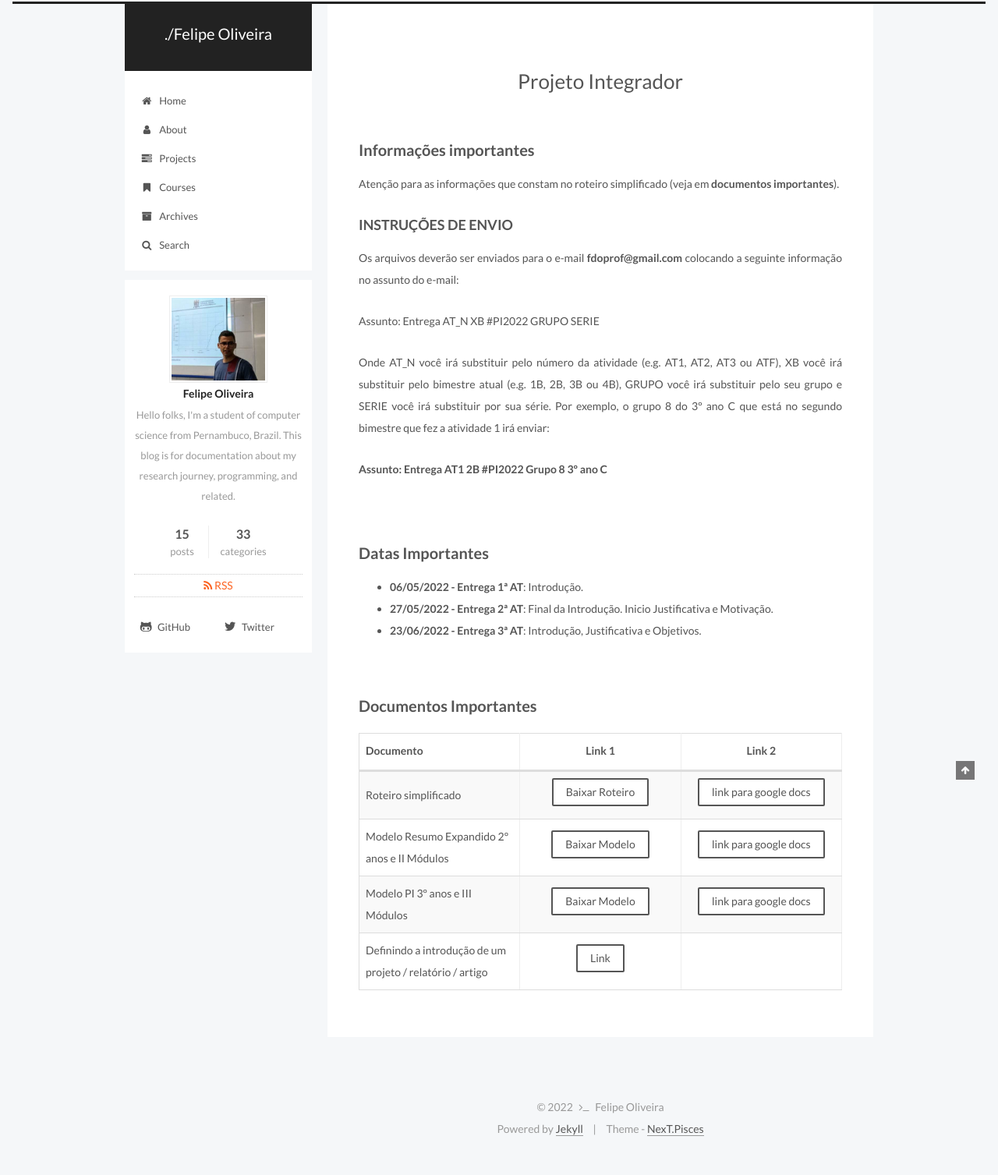
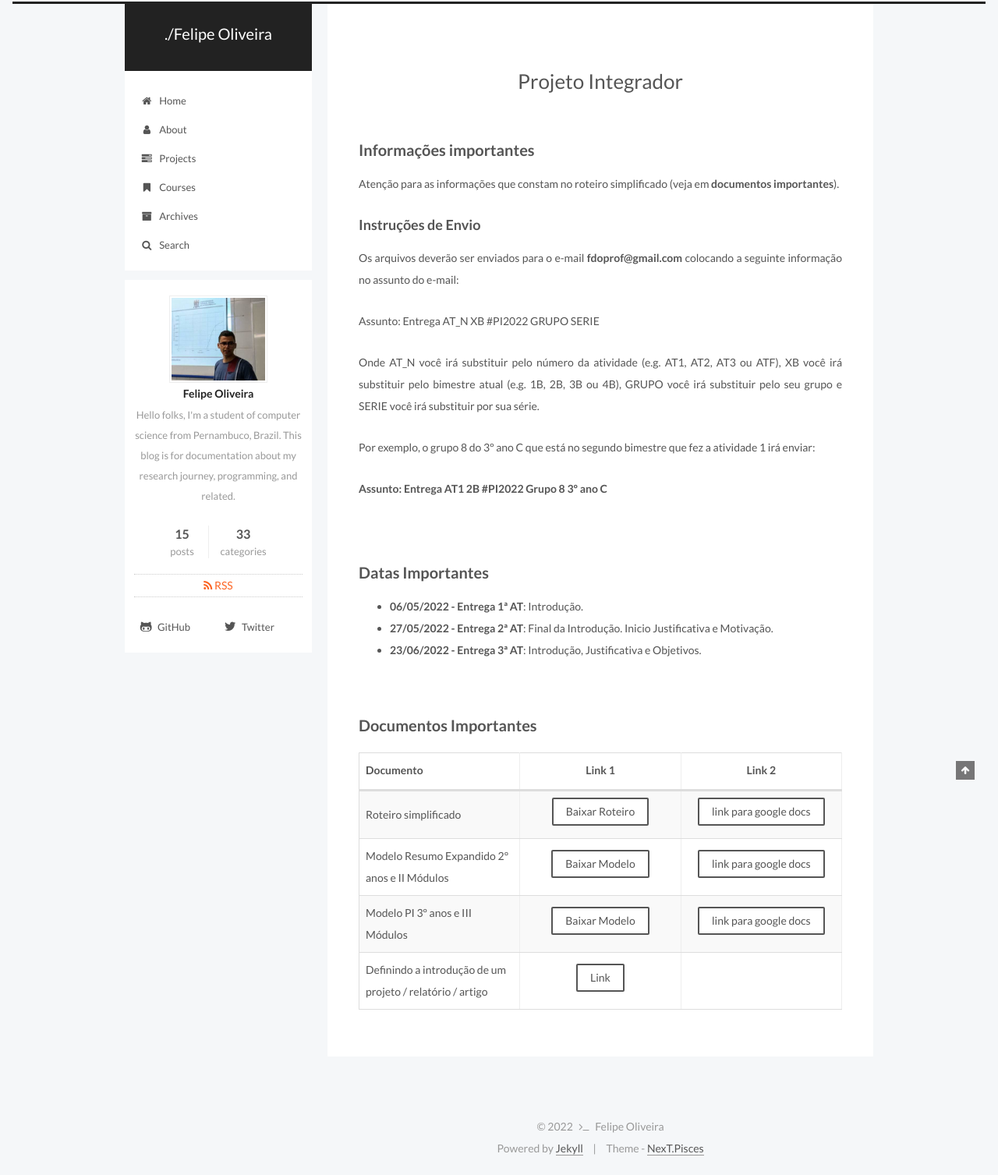
Before and after one commit to fdoliv/fdoliv.github.io, a Jekyll site: the page built from courses/pi/index.md, in a window 1280 px wide. Shown: the whole page at 78% size. Built offline with Jekyll 4.4.1, drawn with Linux system fonts in a browser that asks for light colours; before the commit the page ends 1482 px from its top, so only the background shows below that.

```diff
--- a/courses/pi/index.md
+++ b/courses/pi/index.md
@@ -12,13 +12,15 @@ comments: false
 ## Informações importantes
 Atenção para as informações que constam no roteiro simplificado (veja em **documentos importantes**).
 
-### INSTRUÇÕES DE ENVIO
+### Instruções de Envio
 
 Os arquivos deverão ser enviados para o e-mail **fdoprof@gmail.com** colocando a seguinte informação no assunto do e-mail:
 
 Assunto: Entrega AT_N XB #PI2022 GRUPO SERIE
 
-Onde AT_N você irá substituir pelo número da atividade (e.g. AT1, AT2, AT3 ou ATF), XB você irá substituir pelo bimestre atual (e.g. 1B, 2B, 3B ou 4B), GRUPO você irá substituir pelo seu grupo e SERIE você irá substituir por sua série. Por exemplo, o grupo 8 do 3º ano C que está no segundo bimestre que fez a atividade 1 irá enviar:
+Onde AT_N você irá substituir pelo número da atividade (e.g. AT1, AT2, AT3 ou ATF), XB você irá substituir pelo bimestre atual (e.g. 1B, 2B, 3B ou 4B), GRUPO você irá substituir pelo seu grupo e SERIE você irá substituir por sua série.
+
+Por exemplo, o grupo 8 do 3º ano C que está no segundo bimestre que fez a atividade 1 irá enviar:
 
 **Assunto: Entrega AT1 2B #PI2022 Grupo 8 3º ano C**
 
```
